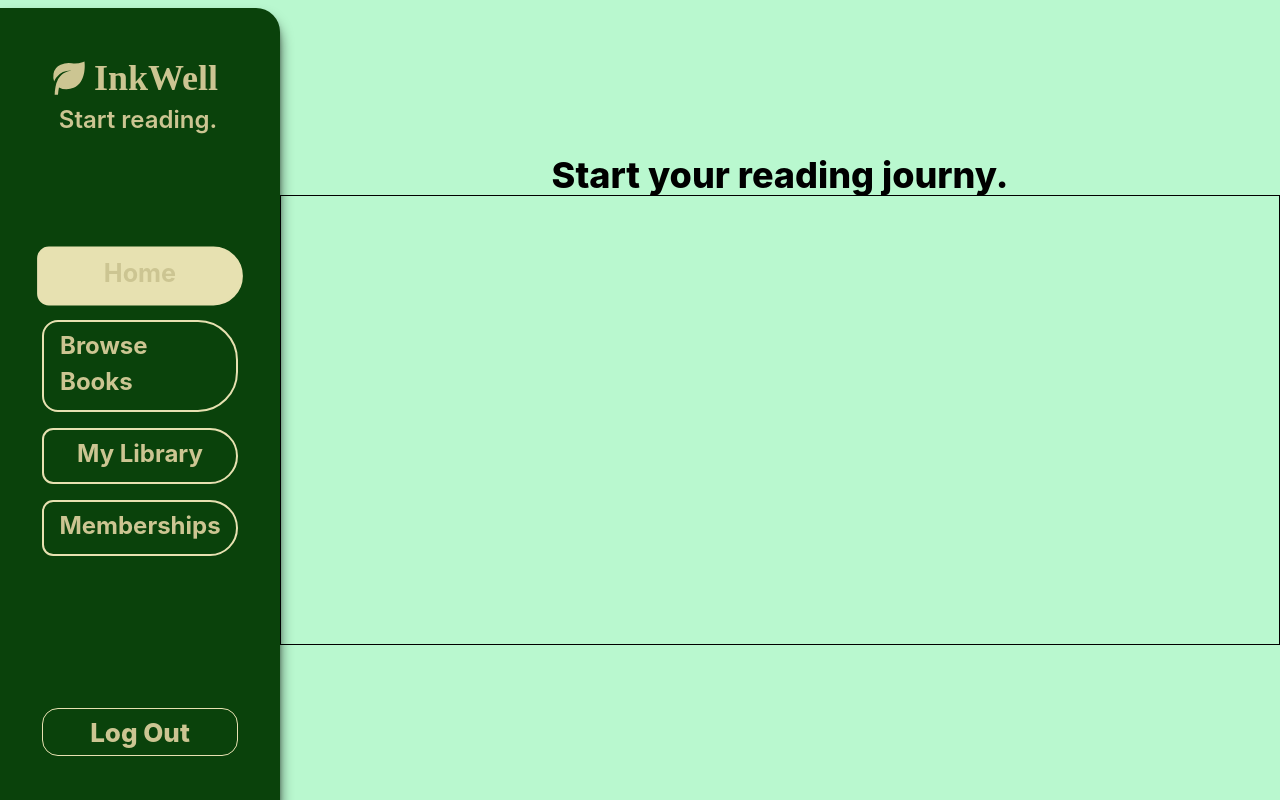
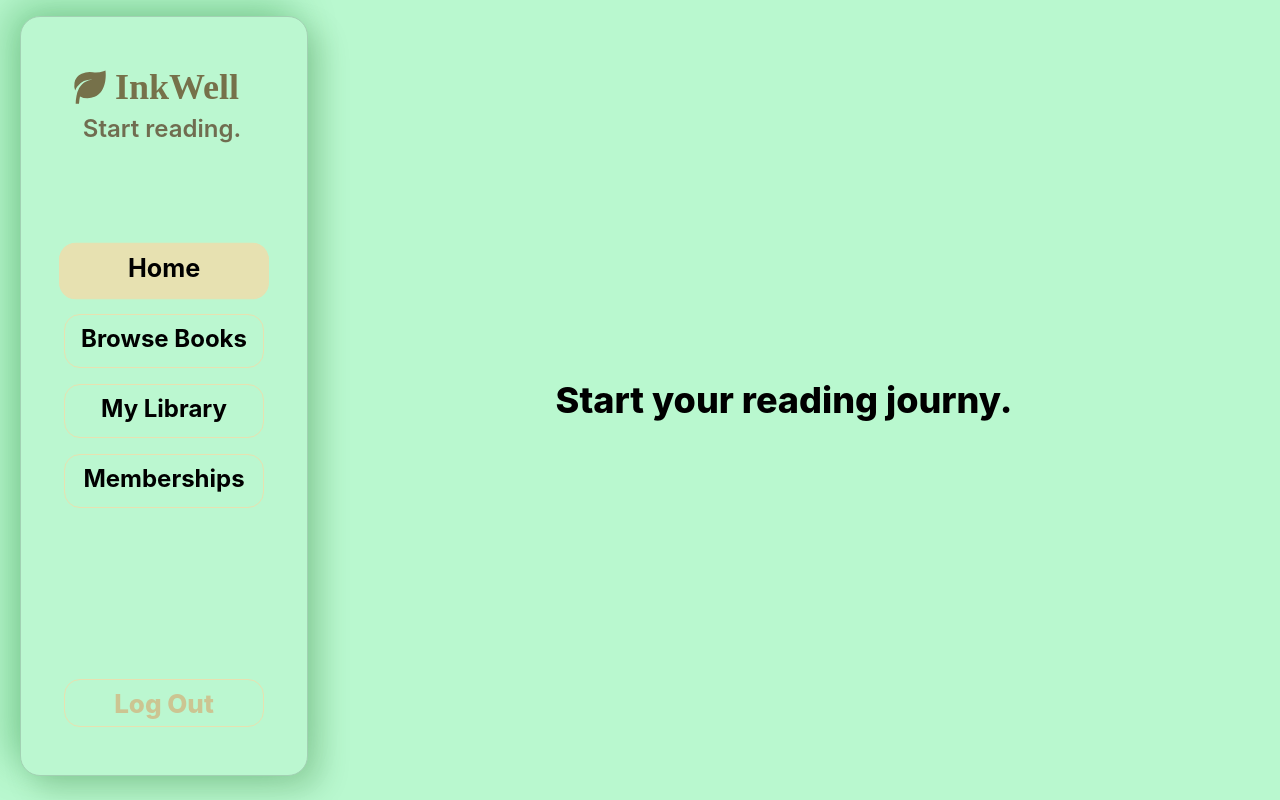
Before and after one commit to K-Anant412/MyLibrary, a React (Vite) app in the folder Frontend_React/: page / in a window 1280 px wide. Built offline with nearby package versions, Linux system fonts and the light colour scheme.

Commit message:
pause the project work to understand some UI libraries of React

```diff
--- a/Frontend_React/src/components/Navbar.jsx
+++ b/Frontend_React/src/components/Navbar.jsx
@@ -7,18 +7,37 @@ import { AiFillProduct } from 'react-icons/ai'
 
 const Navbar = () => {
 
-
+    const isActiveLink = ({ isActive })=>
+                                ` w-[70%] flex items-center justify-center border border-[#E7E1B1] rounded-2xl px-4 py-2 cursor-pointer gap-1
+                                ${
+                                    isActive
+                                        ? "bg-[#E7E1B1] scale-105"
+                                        : "border-[#19701bf5] hover:bg-[#19701bf5]"
+                                }`
 
     return (
         <>
-      <nav className='w-70 h-full flex flex-col bg-[#0a420b] shrink-0 shadow-black shadow-lg z-50 relative top-2 rounded-tr-3xl'>
+        <nav
+            className="
+                w-72 h-[95%]
+                flex flex-col
+                bg-[#bbf7d0]  {/* Assuming this is matching your exact green background */}
+                shrink-0 z-50
+                relative top-4 left-5
+                border
+                border-[#a2d1b3]
+                rounded-[20px]
+                shadow-[13px_14px_30px_rgba(8,85,9,0.2),-12px_-12px_40px_rgba(2,122,27,0.3)]
+                transition-all duration-300
+            "
+            >
 
                 <div className=' w-full h-[30%] flex flex-col pt-6 gap-1.5 items-center relative top-6.5'>
-                <h1 className='flex items-center gap-1.5 text-4xl font-bold w-full text-[#ccc592] hover:underline font-[DM_Serif_Text] relative left-12'>
+                    <h1 className='flex items-center gap-1.5 text-4xl font-bold w-full text-[#76714a] hover:underline font-[DM_Serif_Text] relative left-12'>
                         < BiSolidLeaf size={40} />
                         InkWell
                     </h1>
-                <h3 className='text-2xl font-semibold w-full text-[#ccc592] h-full text-center relative -left-0.5'>Start reading.</h3>
+                    <h3 className='text-2xl font-semibold w-full text-[#706d50] h-full text-center relative -left-0.5'>Start reading.</h3>
                 </div>
 
                 <div className='w-full h-[60%]'>
@@ -26,50 +45,27 @@ const Navbar = () => {
 
                         <NavLink
                             to="/"
-                        className={({ isActive })=>
-                            ` w-[70%] flex items-center justify-center border-2 border-[#E7E1B1] rounded-2xl px-4 py-2 cursor-pointer gap-1 rounded-br-[40px] rounded-tr-[40px]
-                            ${
-                                isActive
-                                    ? "bg-[#E7E1B1] text-[#0D530E] scale-105"
-                                    : "border-[#E7E1B1] text-[#0a450b] hover:bg-[#0a450b]"
-                            }`
-                        }>
-                        <span className='text-[24px] text-[#ccc592] font-bold relative -top-0.5'>Home</span>
+                            className={isActiveLink}>
+                            <span className='text-[24px] font-bold relative -top-0.5'>Home</span>
                         </NavLink>
 
-                    <NavLink to="/explore" className='w-[70%] flex items-center justify-center border-2 border-[#E7E1B1] rounded-2xl px-4 py-2 cursor-pointer gap-1 rounded-br-[40px] rounded-tr-[40px]' >
-                        <span className='text-[24px] text-[#ccc592] font-bold relative -top-0.5'>Browse Books</span>
+                        <NavLink
+                            to="/explore"
+                            className={isActiveLink}>
+                            <span className='text-[24px]  font-bold relative -top-0.5'>Browse Books</span>
                         </NavLink>
 
-                    <NavLink to="/mylibrary" className='w-[70%] flex items-center justify-center border-2 border-[#E7E1B1] rounded-2xl px-4 py-2 cursor-pointer gap-1 rounded-br-[40px] rounded-tr-[40px]' >
-                        <span className='text-[24px] text-[#ccc592] font-bold relative -top-0.5'>My Library</span>
+                        <NavLink
+                            to="/mylibrary"
+                            className={isActiveLink}>
+                            <span className='text-[24px]  font-bold relative -top-0.5'>My Library</span>
                         </NavLink>
 
-                    <NavLink to="/membership" className='w-[70%] flex items-center justify-center border-2 border-[#E7E1B1] rounded-2xl px-4 py-2 cursor-pointer gap-1 rounded-br-[40px] rounded-tr-[40px]' >
-                        <span className='text-[24px] text-[#ccc592] font-bold relative -top-0.5'>Memberships</span>
+                        <NavLink
+                            to="/membership"
+                            className={isActiveLink}>
+                            <span className='text-[24px]  font-bold relative -top-0.5'>Memberships</span>
                         </NavLink>
-
-
-
-                    {/* <NavLink to="/" className={linkStyles}>
-                        <FiHome size={23} />
-                        <span>Home</span>
-                    </NavLink>
-
-                    <NavLink to="/search" className={linkStyles}>
-                        <AiFillProduct size={23} />
-                        <span>Product</span>
-                    </NavLink>
-
-                    <NavLink to="/about" className={linkStyles}>
-                        <MdAccountCircle size={23} />
-                        <span>About</span>
-                    </NavLink>
-
-                    <NavLink to="/contact" className={linkStyles}>
-                        <MdAddCall size={23} />
-                        <span>Contact</span>
-                    </NavLink> */}
 
                     </ul>
                 </div>
--- a/Frontend_React/src/components/pages/Home.jsx
+++ b/Frontend_React/src/components/pages/Home.jsx
@@ -7,9 +7,9 @@ const  Home= () => {
       <section className='w-full h-full bg-green-200 flex items-center justify-center flex-col overflow-y-scroll scrollbar-none'>
           <h1 className='text-4xl font-extrabold'>Start your reading journy.</h1>
 
-          <div id='head_part' className='w-full p-1 h-112.5 flex items-center justify-center border'>
+          {/* <div id='head_part' className='w-full p-1 h-112.5 flex items-center justify-center border'>
 
-          </div>
+          </div> */}
 
       </section>
     </>
```
Also changed, not shown: 1 other file (tests, documents, lock files or other folders). Lines whose indentation alone changed are shown as unchanged.
